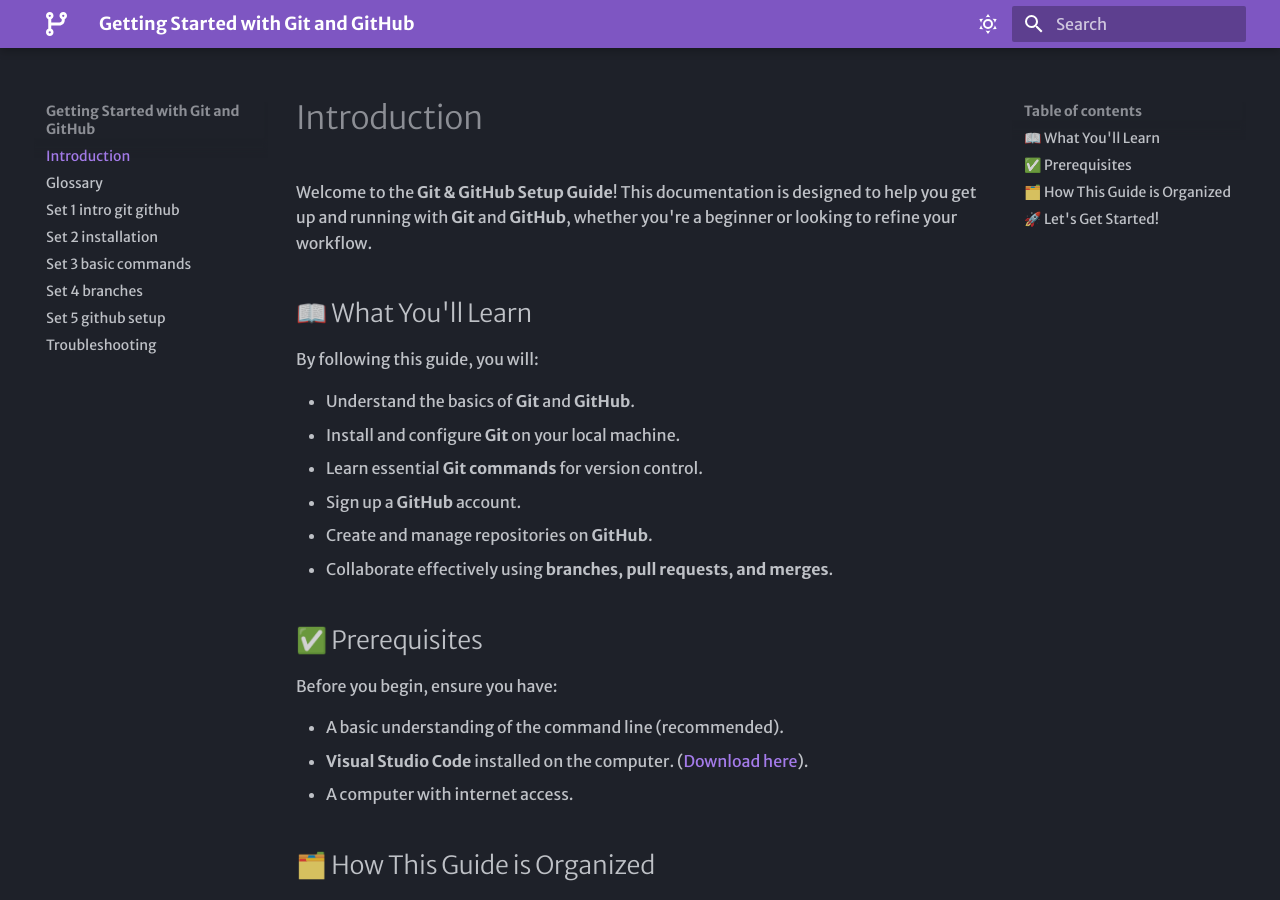
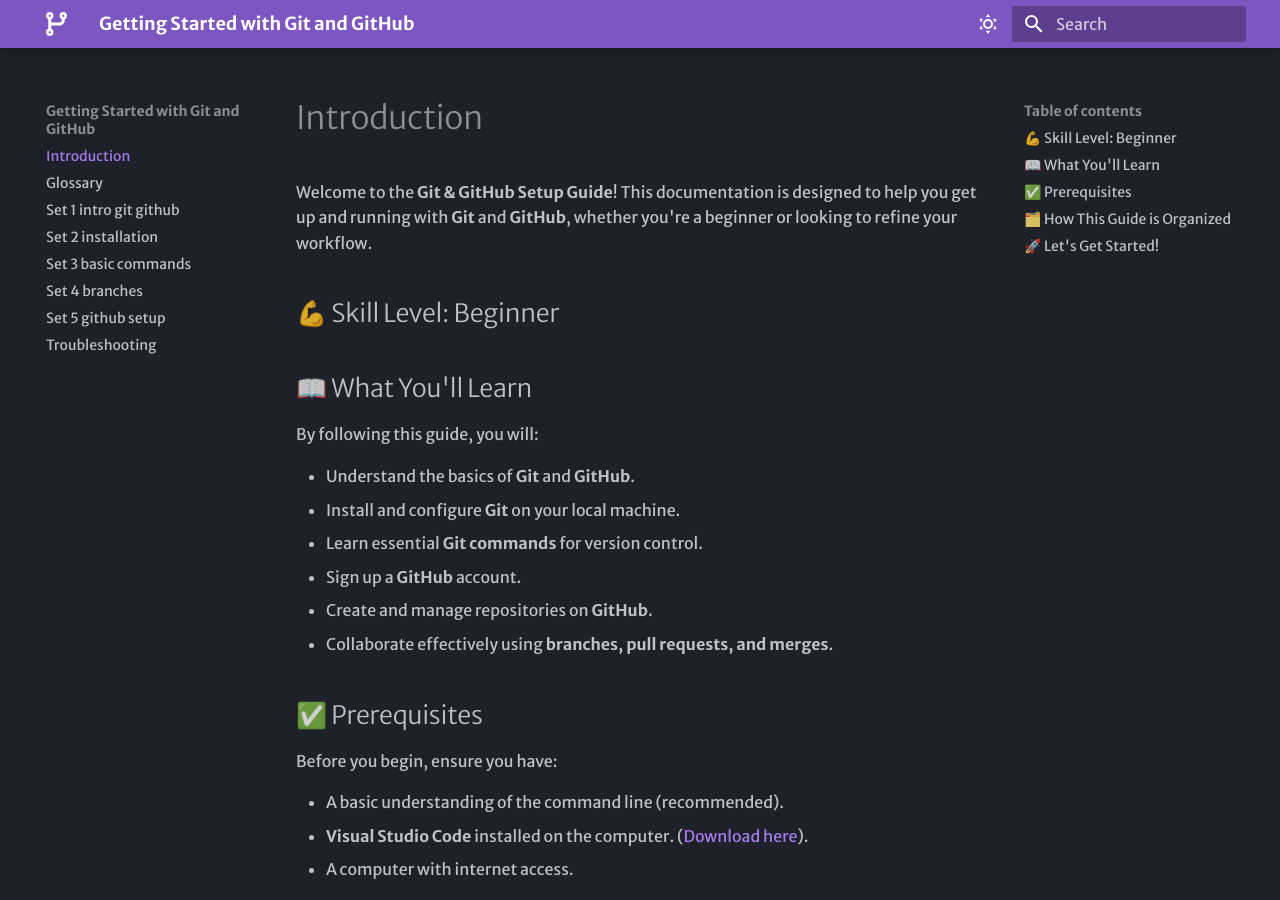
Before and after one commit to bchan158/COMM-MkDocs-Project, an MkDocs documentation site: the page built from docs/index.md, in a window 1280 px wide and 900 px high. Built offline with MkDocs 1.6.1 and Material for MkDocs 9.7.7, drawn with Linux system fonts in a browser that asks for light colours; some web fonts are replaced; some of the changed lines change nothing that is shown.

Commit message:
Add skill level

```diff
--- a/docs/index.md
+++ b/docs/index.md
@@ -1,6 +1,8 @@
 # Introduction
 
 Welcome to the **Git & GitHub Setup Guide**! This documentation is designed to help you get up and running with **Git** and **GitHub**, whether you're a beginner or looking to refine your workflow.
+
+## 💪 Skill Level: Beginner
 
 ## 📖 What You'll Learn
 
@@ -37,4 +39,4 @@
 
 Proceed to the next section to learn more about **Git and Version Control**.
 
-➡️ **[Next: Introduction to Git](1-intro.md)**
+➡️ **[Next: Introduction to Git](set-1-intro-git-github.md)**
```
